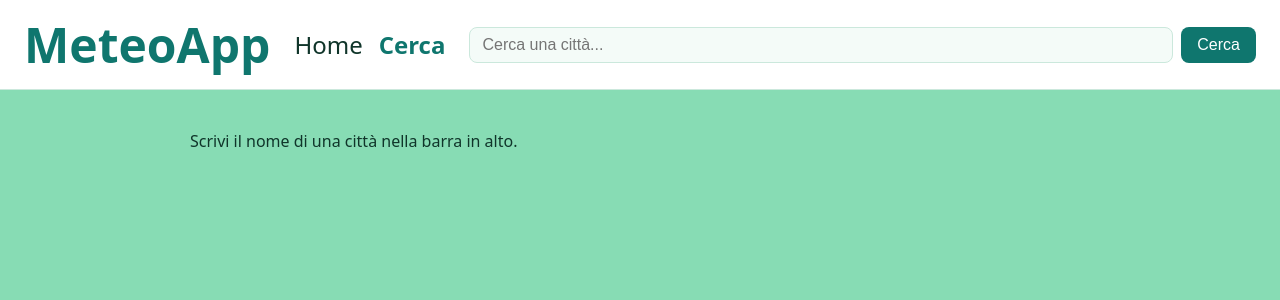
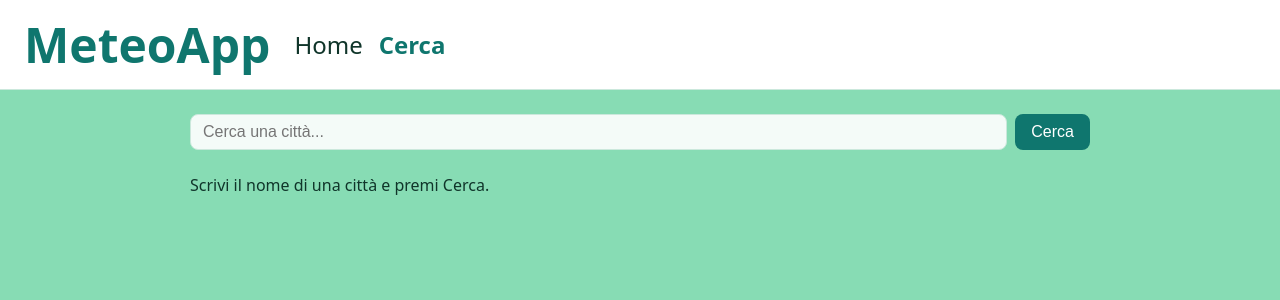
Before and after one commit to Gabrieleleonardi21/progetto-settimana-10, a React (Vite) app: page /search in a window 1280 px wide. Shown: the top 300 px of the page. Built offline with nearby package versions, Linux system fonts and the light colour scheme.

Commit message:
searchbar nella pagina search e mappa windy sulle onde

```diff
--- a/src/components/Details.jsx
+++ b/src/components/Details.jsx
@@ -31,8 +31,8 @@ function Details() {
 
   return (
     <div className="details">
-      <Link to="/" className="details__indietro">
-        ← Torna alla home
+      <Link to="/search" className="details__indietro">
+        ← Torna alla ricerca
       </Link>
 
       {loading && <p>Caricamento dati meteo...</p>}
--- a/src/components/Home.jsx
+++ b/src/components/Home.jsx
@@ -5,11 +5,12 @@ import "./Home.css";
 
 // Le due città mostrate in home. Cambia CITTA_PREFERITA con la tua.
 const CITTA_FISSA = "Roma";
-const CITTA_PREFERITA = "Milano";
+const CITTA_PREFERITA = "Londra";
 
-// Mappa meteo interattiva dell'Italia (Windy, embed pubblico senza chiave API)
+// Mappa meteo interattiva dell'Italia (Windy, embed pubblico senza chiave API).
+// overlay=waves apre la mappa sulle onde; l'utente può poi cambiare livello dal menu.
 const MAPPA_URL =
-  "https://embed.windy.com/embed2.html?lat=42.5&lon=12.5&zoom=5&overlay=temp&menu=&message=&marker=&type=map";
+  "https://embed.windy.com/embed2.html?lat=42.5&lon=12.5&zoom=5&overlay=waves&menu=&message=&marker=&type=map";
 
 function Home() {
   const [citta, setCitta] = useState([]);
@@ -40,11 +41,17 @@ function Home() {
       <h1 className="home__titolo">Meteo Italia</h1>
 
       {loading && <p>Caricamento dati meteo...</p>}
-      {error && <p className="home__error">Si è verificato un errore: {error}</p>}
+      {error && (
+        <p className="home__error">Si è verificato un errore: {error}</p>
+      )}
 
       <div className="home__cards">
         {citta.map((item) => (
-          <MeteoCard key={item.luogo.id} luogo={item.luogo} meteo={item.meteo} />
+          <MeteoCard
+            key={item.luogo.id}
+            luogo={item.luogo}
+            meteo={item.meteo}
+          />
         ))}
       </div>
 
--- a/src/components/Nav.css
+++ b/src/components/Nav.css
@@ -31,17 +31,3 @@
   color: var(--colore-accento);
   font-weight: bold;
 }
-
-/* La searchbar occupa lo spazio rimasto, spinta a destra */
-.nav__search {
-  flex: 1;
-  min-width: 200px;
-  max-width: 360px;
-  margin-left: auto;
-  transition: max-width 0.25s ease;
-}
-
-/* Sulla route /search il tetto dei 360px sale: la barra riempie lo spazio libero */
-.nav__search--wide {
-  max-width: 800px;
-}
--- a/src/components/Nav.jsx
+++ b/src/components/Nav.jsx
@@ -1,16 +1,10 @@
-import { NavLink, useLocation } from "react-router-dom";
-import SearchBar from "./SearchBar";
+import { NavLink } from "react-router-dom";
 import "./Nav.css";
 
-// Barra di navigazione sempre visibile: link alle route + barra di ricerca.
+// Barra di navigazione sempre visibile: solo logo e link.
+// La ricerca vive dentro la pagina /search, non qui.
 // NavLink aggiunge da solo la classe "active" al link della pagina corrente.
 function Nav() {
-  const { pathname } = useLocation();
-
-  // Sulla pagina di ricerca la barra si allarga: la ricerca è il contenuto principale
-  const classiSearch = ["nav__search"];
-  if (pathname === "/search") classiSearch.push("nav__search--wide");
-
   return (
     <nav className="nav">
       <NavLink to="/" className="nav__brand">
@@ -25,10 +19,6 @@ function Nav() {
           Cerca
         </NavLink>
       </div>
-
-      <div className={classiSearch.join(" ")}>
-        <SearchBar />
-      </div>
     </nav>
   );
 }
--- a/src/components/Search.css
+++ b/src/components/Search.css
@@ -2,6 +2,11 @@
   max-width: 900px;
   margin: 0 auto;
   padding: 24px;
+}
+
+/* La barra di ricerca è il contenuto principale della pagina: larghezza piena */
+.search__barra {
+  margin-bottom: 24px;
 }
 
 .search__titolo {
--- a/src/components/Search.jsx
+++ b/src/components/Search.jsx
@@ -2,6 +2,7 @@ import { useEffect, useState } from "react";
 import { useSearchParams } from "react-router-dom";
 import { cercaCitta, getMeteoAttuale } from "../api/meteo";
 import MeteoCard from "./MeteoCard";
+import SearchBar from "./SearchBar";
 import "./Search.css";
 
 // Pagina dei risultati. La query arriva dall'URL (/search?q=roma), non da uno state:
@@ -44,7 +45,11 @@ function Search() {
 
   return (
     <div className="search">
-      {!query && <p>Scrivi il nome di una città nella barra in alto.</p>}
+      <div className="search__barra">
+        <SearchBar />
+      </div>
+
+      {!query && <p>Scrivi il nome di una città e premi Cerca.</p>}
       {query && <h1 className="search__titolo">Risultati per "{query}"</h1>}
 
       {loading && <p>Caricamento dati meteo...</p>}
--- a/src/components/SearchBar.jsx
+++ b/src/components/SearchBar.jsx
@@ -4,6 +4,7 @@ import "./SearchBar.css";
 
 // Barra di ricerca riutilizzabile: non cerca da sola, porta l'utente su /search?q=...
 // La pagina Search legge il parametro e fa la chiamata. Così la ricerca è condivisibile via URL.
+// Vive dentro la pagina Search: uscendo dalla route si smonta e l'input si svuota da solo.
 function SearchBar() {
   const [citta, setCitta] = useState("");
   const navigate = useNavigate();
```
